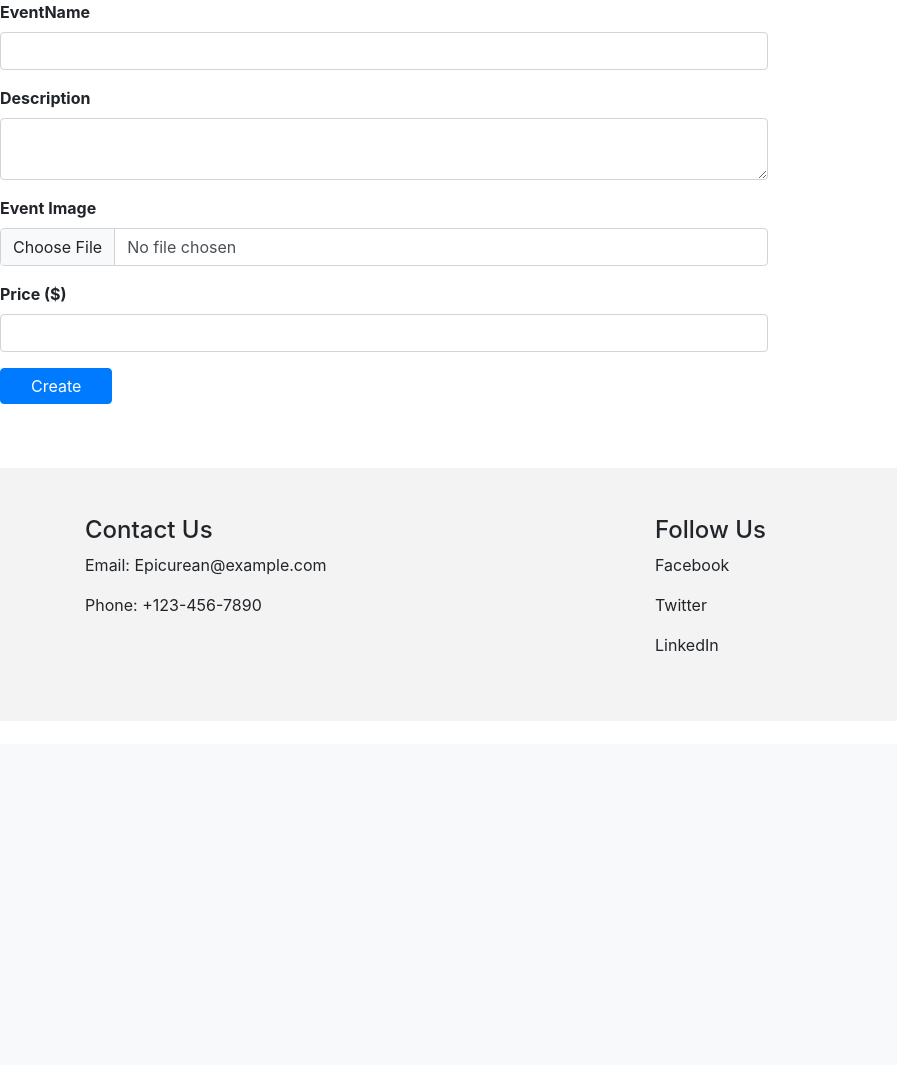
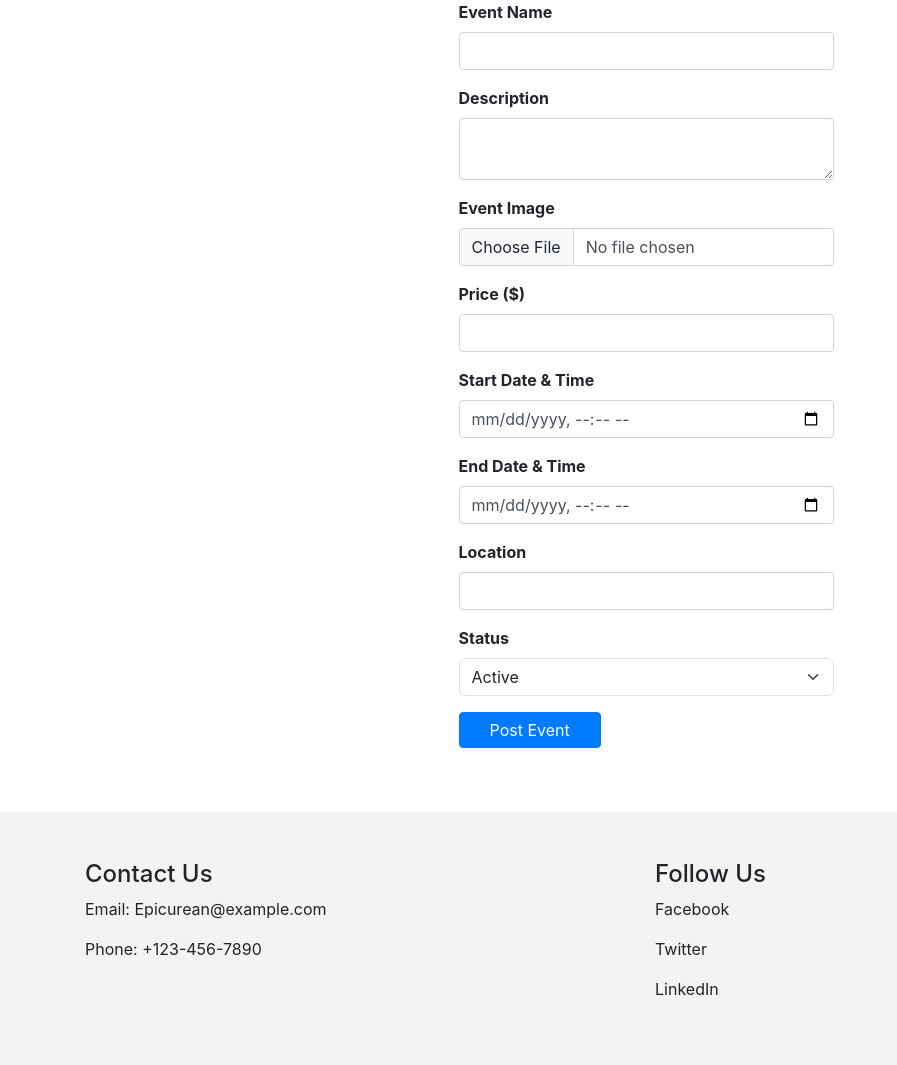
Before and after one commit to GStaines199/IAB207RWA44, a Flask app: page /events/create in a window 1280 px wide. Shown: the part 56-1121 px from the top of the page, without its empty margins (0-897 px from the left). Before the commit the page ends 707 px from the top, so only its background shows below. Run offline with Flask 3, Linux system fonts and the light colour scheme; some libraries are stand-ins or nearby versions.

Commit message:
functioning create event and db

```diff
--- a/projectfile/website/events.py
+++ b/projectfile/website/events.py
@@ -1,6 +1,7 @@
 from flask import Blueprint, render_template, request, redirect, url_for, flash
 from .forms import EventForm, CommentForm
 from .models import Event, Comment
+from datetime import datetime
 from . import db
 from werkzeug.utils import secure_filename
 from flask_login import current_user
@@ -21,17 +22,23 @@ def create():
   print('Method type: ', request.method)
   form = EventForm()
   if form.validate_on_submit():
+
+    current_dateTime = datetime.now()
+    startdate = datetime.strptime(form.startdate.data, '%Y-%m-%dT%H:%M')
+    enddate = datetime.strptime(form.enddate.data, '%Y-%m-%dT%H:%M')
+
     #call the function that checks and returns image
     db_file_path = check_upload_file(form)
+
     event = Event(name=form.name.data,description=form.description.data,
-    image=db_file_path,ticketPrice=form.price.data)
+    image=db_file_path,ticketPrice=form.price.data, startdate=startdate, enddate=enddate, status=form.status.data, location=form.location.data , user=current_user.name)
     # add the object to the db session
     db.session.add(event)
     # commit to the database
     db.session.commit()
     flash('Successfully created new event', 'success')
     #Always end with redirect when form is valid
-    return redirect(url_for('event.create'))
+    return redirect(url_for('main.index'))
   return render_template('events/create.html', form=form)
 
 def check_upload_file(form):
--- a/projectfile/website/forms.py
+++ b/projectfile/website/forms.py
@@ -1,5 +1,11 @@
 from flask_wtf import FlaskForm
-from wtforms.fields import TextAreaField, SubmitField, StringField, PasswordField, BooleanField, IntegerField
+from wtforms.fields import TextAreaField, SubmitField, StringField, PasswordField, BooleanField, IntegerField, SelectField, DateTimeField
+from wtforms import widgets
+from dateutil.relativedelta import *
+from dateutil.easter import *
+from dateutil.rrule import *
+from dateutil.parser import *
+from datetime import *
 from wtforms.validators import InputRequired, Email, EqualTo, Length
 from flask_wtf.file import FileRequired, FileField, FileAllowed
 
@@ -25,13 +31,17 @@ class RegisterForm(FlaskForm):
 
 #create event
 class EventForm(FlaskForm):
-    name = StringField('EventName', validators=[InputRequired()])
+    name = StringField('Event Name', validators=[InputRequired()])
     description = TextAreaField('Description', validators=[InputRequired()])
     image = FileField('Event Image', validators=[
         FileRequired(message='Image cannot be empty'),
         FileAllowed(ALLOWED_FILE, message='Only supports PNG, JPG, png, jpg')])
     price = IntegerField('Price ($)',  validators=[InputRequired()])
-    submit = SubmitField("Create")
+    startdate = StringField('Start Date & Time', validators=[InputRequired()], widget=widgets.Input(input_type='datetime-local'))
+    enddate = StringField('End Date & Time', validators=[InputRequired()],widget=widgets.Input(input_type='datetime-local'))
+    location = StringField('Location', validators=[InputRequired()])
+    status = SelectField('Status', validators=[InputRequired()], choices=[('Active', 'Active'), ('Limited', 'Limited'), ('SoldOut', 'Sold Out'), ('Canceled', 'Canceled')])
+    submit = SubmitField("Post Event")
 
 
 class CommentForm(FlaskForm):
--- a/projectfile/website/static/css/user.css
+++ b/projectfile/website/static/css/user.css
@@ -5,7 +5,7 @@
 label {
     font-weight: bold !important;
 }
-input[type=text], input[type=password], input[type=email], input[type=file], textarea, input[type=number] {
+input[type=text], input[type=password], input[type=email], input[type=file], textarea, input[type=number], input[type=datetime], input[type=select], .form-select, .form-control{
     width: 60% !important;
 }
 
--- a/projectfile/website/templates/events/create.html
+++ b/projectfile/website/templates/events/create.html
@@ -8,5 +8,9 @@
 {% endblock %}
 
 {% block content %}
-{{render_form(form)}}
+<div class="row justify-content-center">
+    <div class="formdiv col-md-6 ms-5 ">
+        {{render_form(form)}}
+    </div>
+</div>
 {% endblock %}
```
Also changed, not shown: projectfile/website/models.py (+7 -0 lines), projectfile/website/templates/index.html (+11 -2 lines), projectfile/instance/Epicureandb.sqlite.
